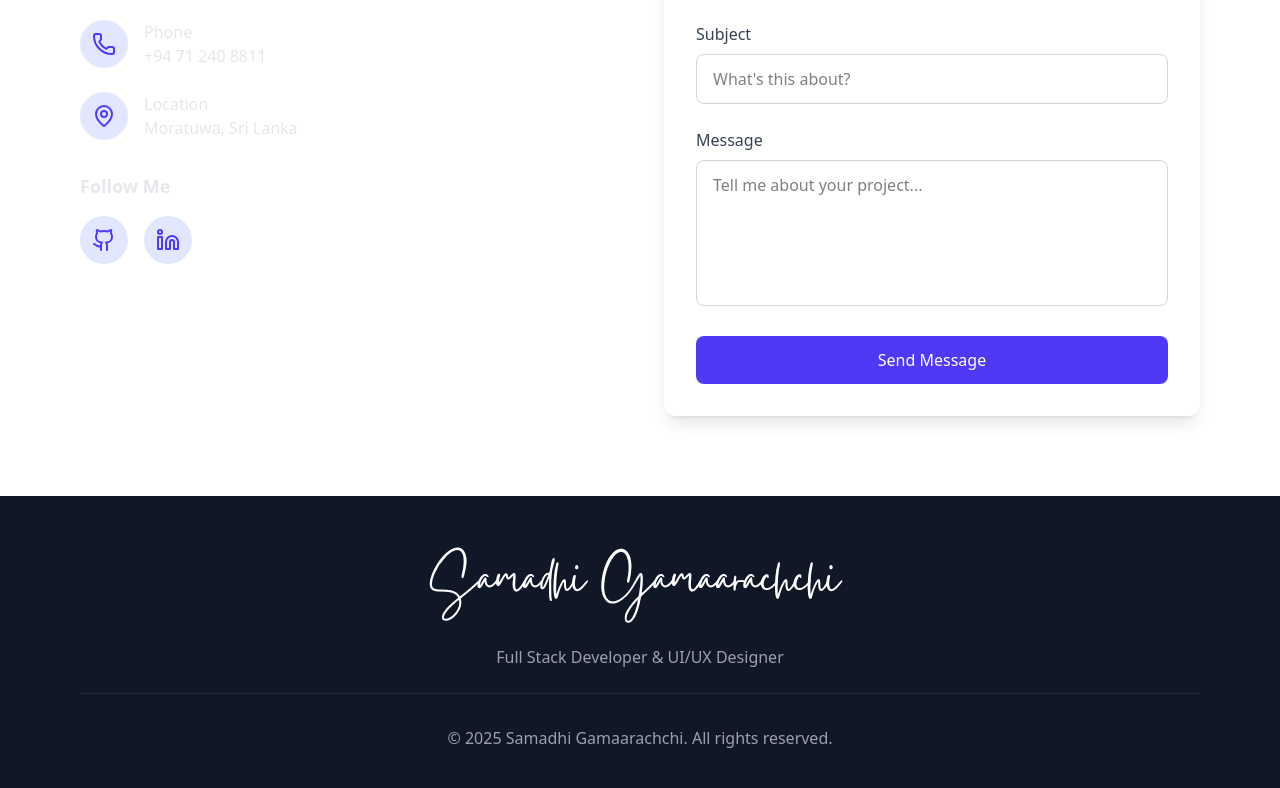
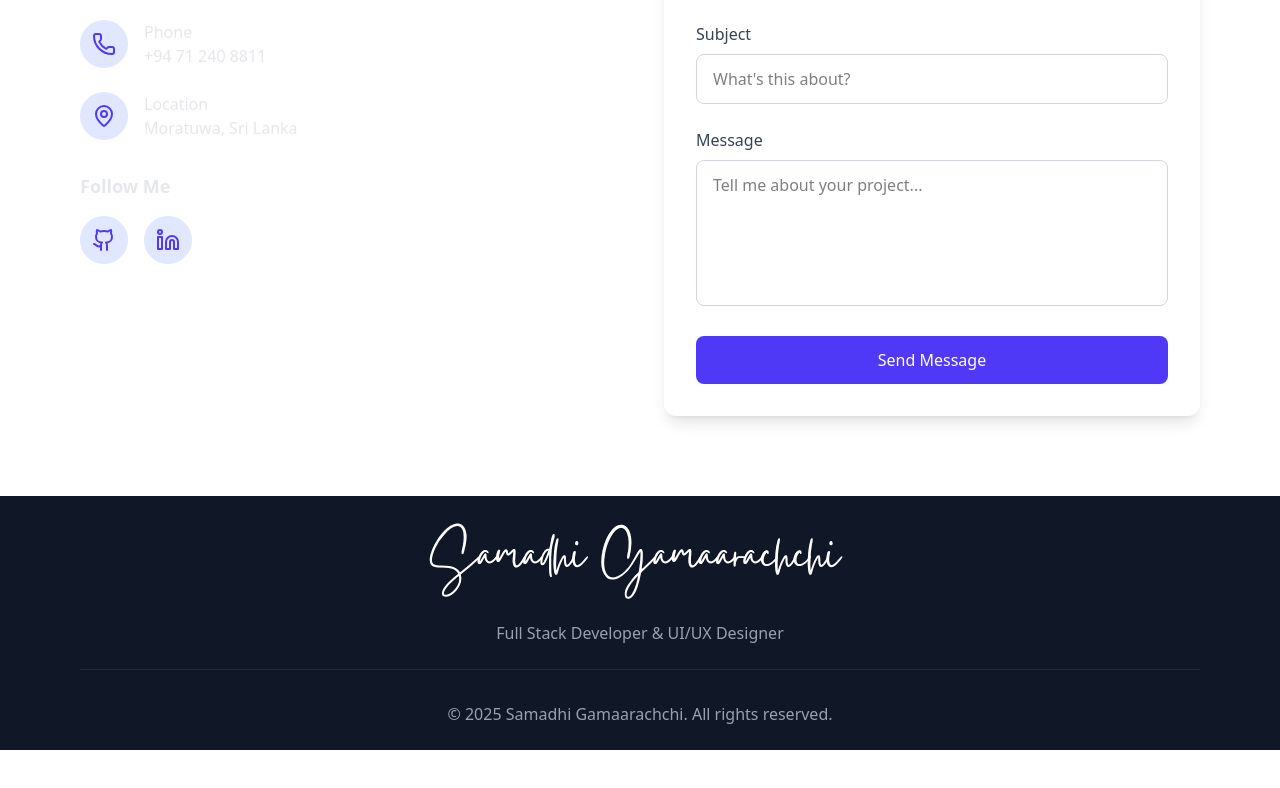
Before and after one commit to Samadhi-Ayodhya-Gamaarachchi/My-Portfolio, a React (Vite) app in the folder portfolio/: page / in a window 1280 px wide. Shown: the part 5398-6186 px from the top of the page. After the commit the page ends 6148 px from the top, so only its background shows below. Built offline with nearby package versions, Linux system fonts and the light colour scheme.

Commit message:
Refactor Footer component: reduce padding for a more compact layout

```diff
--- a/portfolio/src/components/Footer.tsx
+++ b/portfolio/src/components/Footer.tsx
@@ -1,11 +1,9 @@
-// components/Footer.tsx
 import React from 'react';
-import { Github, Linkedin } from 'lucide-react';
 import logoNav from '../assets/logoNav.png';
 
 const Footer: React.FC = () => {
   return (
-    <footer className="bg-gray-900 text-white py-12">
+    <footer className="bg-gray-900 text-white py-6">
       <div className="max-w-6xl mx-auto px-4">
         <div className="text-center">
           <img src={logoNav} alt="Logo" className="mx-auto mb-4" />
```
